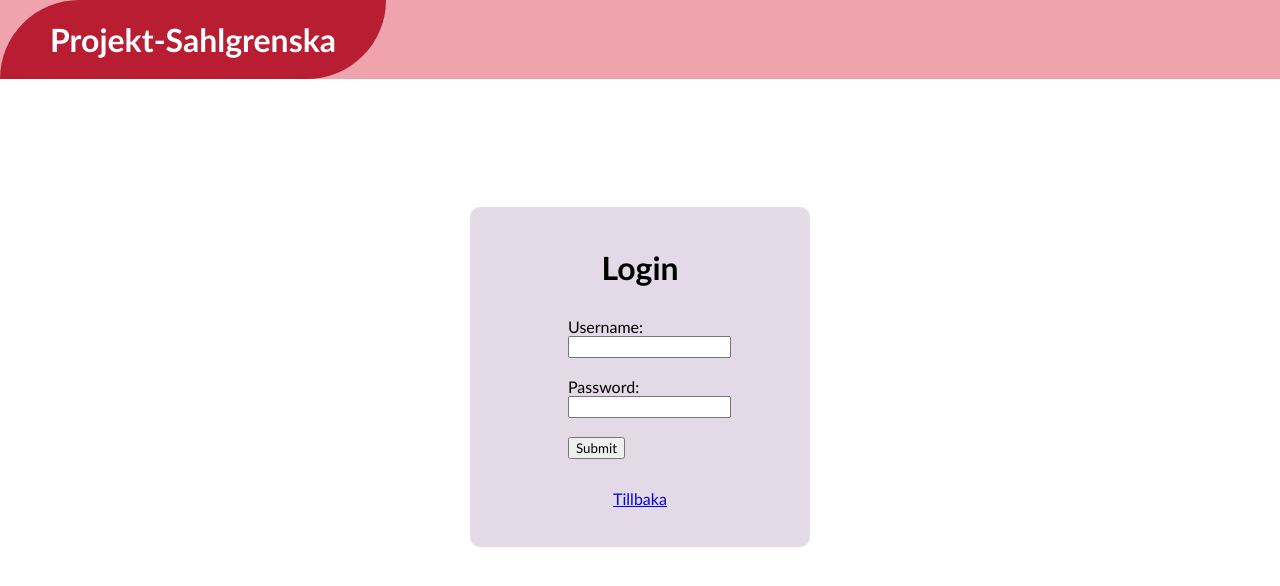
After one commit to Shubban478/Project-Sahlgrenska, a PHP site: page /login.html in a window 1280 px wide. The commit adds this page. Shown: the top 586 px of the page. Run offline with PHP 8.4, Linux system fonts and the light colour scheme.

Commit message:
Added login form w/o sessions

```diff
--- a/website/index.html
+++ b/website/index.html
@@ -5,7 +5,7 @@
     <meta charset="UTF-8">
     <meta http-equiv="X-UA-Compatible" content="IE=edge">
     <meta name="viewport" content="width=device-width, initial-scale=1.0">
-    <link rel="stylesheet" href="styles.css">
+    <link rel="stylesheet" href="/styles.css">
     <title>Projekt-Sahlgrenska</title>
 </head>
 
@@ -16,7 +16,7 @@
             <a class="active" href="">Hem</a>
             <a href="">Bokningar</a>
             <a href="#about-us">Om oss</a>
-            <a href="employee.html">Logga in</a>
+            <a href="/login.html">Logga in</a>
         </nav>
     </div>
     <main>
--- /dev/null
+++ b/website/login.html
@@ -0,0 +1,29 @@
+<!DOCTYPE html>
+<html lang="en">
+
+<head>
+    <meta charset="UTF-8">
+    <meta http-equiv="X-UA-Compatible" content="IE=edge">
+    <meta name="viewport" content="width=device-width, initial-scale=1.0">
+    <link rel="stylesheet" href="/styles.css">
+    <title>Project-Sahlgrenska - Log in</title>
+</head>
+
+<body>
+    <div class="header">
+        <h1 id="title">Projekt-Sahlgrenska</h1>
+    </div>
+    <div id=login-box>
+        <h1>Login</h1>
+        <form action="/php/login.php" method="post">
+            <label for="username">Username: </label>
+            <input type="text" name="username" id="username"><br><br>
+            <label for="password">Password: </label>
+            <input type="text" name="password" id="password"><br><br>
+            <input type="submit" name="submit" id="submit">
+        </form>
+        <a href="index.html">Tillbaka</a>
+    </div>
+</body>
+
+</html>
--- a/website/styles.css
+++ b/website/styles.css
@@ -86,6 +86,21 @@
     margin: 0px;
 }
 
+#login-box {
+    background-color: rgb(228, 218, 231);
+    margin: 10% auto;
+    max-width: 300px;
+    min-height: 300px;
+    padding: 20px;
+    border-radius: 10px;
+    text-align: center;
+}
+
+#login-box form {
+    text-align: left;
+    margin: 10% 26%;
+}
+
 body {
     background-color: rgb(255, 255, 255);
     margin: 0px;
```
Also changed, not shown: website/employee.html (+4 -4 lines), website/php/connection.php (renamed from website/sql-getter.php, +0 -20 lines), website/php/login.php (added, +26 -0 lines), website/php/sql-getter.php (added, +23 -0 lines).
